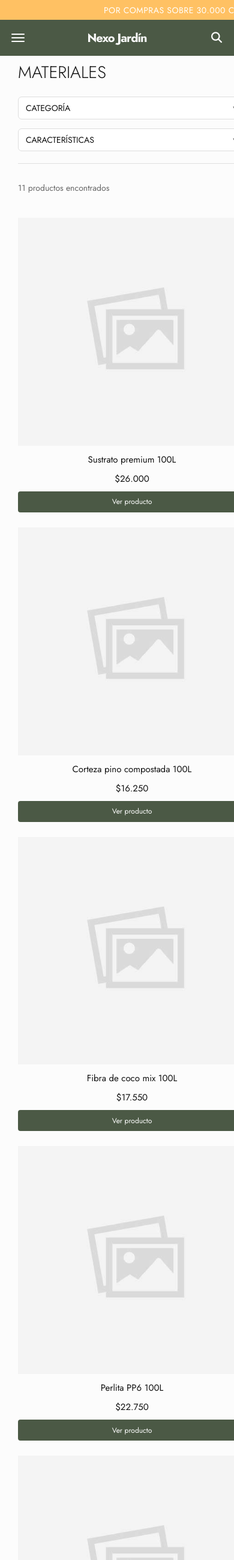
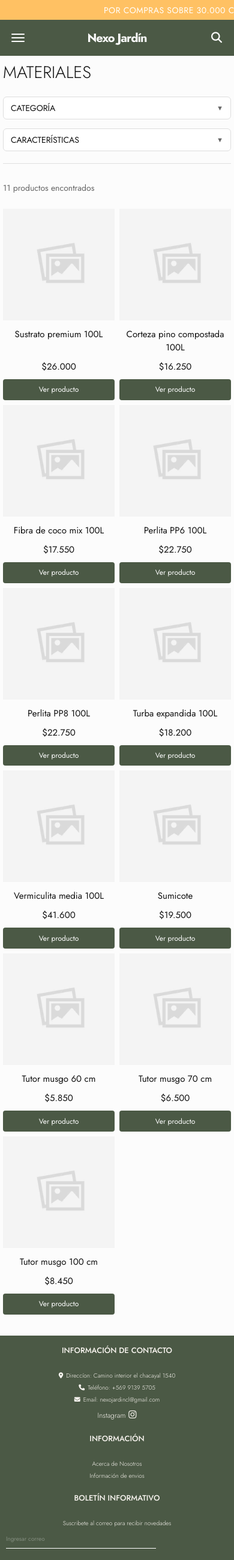
Before and after one commit to JustinM2003/NexoJardin, a Django app: page /materiales/ in a window 390 px wide. Shown: the whole page at 60% size. Run offline with Django 5.2, Linux system fonts and the light colour scheme; data comes from the database, SQL or seed files in the repository.

Commit message:
productos responsive

```diff
--- a/static/css/productos.css
+++ b/static/css/productos.css
@@ -6,9 +6,33 @@
 .productos-container {
     max-width: 120rem;
     margin: 0 auto;
-    padding: 0 1.5rem;
+    padding: 0; /* Sin padding horizontal, usa el del main container */
     min-height: 500px; /* Altura mínima para evitar cambios de layout */
+    width: 100%; /* Usa todo el ancho disponible */
+    box-sizing: border-box; /* Incluye cualquier padding/border en el cálculo del ancho */
 }
+
+/* Responsive para productos-container */
+@media (max-width: 768px) {
+    .productos-container {
+        max-width: 100%;
+        width: 100%;
+        margin: 0;
+        overflow-x: hidden; /* Evita scroll horizontal */
+    }
+}
+
+@media (max-width: 480px) {
+    .productos-container {
+        max-width: 100%;
+        width: 100%;
+        margin: 0;
+        padding: 0;
+        overflow-x: hidden; /* Evita scroll horizontal */
+    }
+}
+
+/* Responsive para contenedor principal - Solo márgenes específicos si es necesario */
 
 /* Header horizontal con título y filtros */
 .header-productos {
@@ -220,7 +244,8 @@
     align-items: center;
     text-align: center;
     min-height: 450px; /* Misma altura que tarjetas normales */
-    width: 379.98px; /* Mismo ancho que tarjetas normales */
+    width: 100%; /* Responsivo */
+    max-width: 379.98px; /* Mismo ancho máximo que tarjetas normales */
 }
 
 .producto-card-transparente.invisible {
@@ -239,16 +264,96 @@
 
 @media (max-width: 600px) {
     .grid-productos {
-        grid-template-columns: 1fr;
+        grid-template-columns: repeat(2, 1fr);
+        gap: 1rem;
+        padding: 1rem 0;
+        margin-top: 1rem;
+        margin-bottom: 3rem;
+        width: 100%;
+        box-sizing: border-box;
+    }
+
+    .producto-imagen-container {
+        width: 100%;
+        height: auto;
+        aspect-ratio: 1;
+        max-width: none; /* Sin límite máximo en móvil */
+    }
+
+    .producto-card {
+        width: 100%;
+        max-width: none; /* Sin límite máximo en móvil */
+        box-sizing: border-box;
     }
 
     .producto-card-transparente {
-        min-height: 400px;
+        min-height: 300px;
+        width: 100%;
+        max-width: none; /* Sin límite máximo en móvil */
     }
 
     .mensaje-no-productos p {
         font-size: 1.3rem;
         padding: 0 1rem;
+    }
+
+    .producto-nombre {
+        font-size: 1.1rem;
+        padding-top: 0.6rem;
+    }
+
+    .producto-precio {
+        font-size: 1.1rem;
+        padding-top: 0.4rem;
+    }
+
+    .btn-ver-producto {
+        font-size: 0.9rem;
+        padding: 0.5em 0;
+        margin-top: 0.6rem;
+    }
+
+    .btn-destacado {
+        width: 32px;
+        height: 32px;
+        font-size: 1.2rem;
+        top: 6px;
+        right: 6px;
+    }
+}
+
+@media (max-width: 480px) {
+    .grid-productos {
+        gap: 0.8rem;
+        padding: 0.5rem 0;
+        grid-template-columns: repeat(2, 1fr); /* Mantener 2 columnas */
+        width: 100%;
+    }
+
+    .producto-imagen-container {
+        width: 100%;
+        max-width: none;
+    }
+
+    .producto-card {
+        width: 100%;
+        max-width: none;
+    }
+
+    .producto-nombre {
+        font-size: 1rem;
+        padding-top: 0.5rem;
+    }
+
+    .producto-precio {
+        font-size: 1rem;
+        padding-top: 0.3rem;
+    }
+
+    .btn-ver-producto {
+        font-size: 0.85rem;
+        padding: 0.4em 0;
+        margin-top: 0.5rem;
     }
 }
 
@@ -259,16 +364,20 @@
     height: 100%;
     align-items: center;
     text-align: center;
+    width: 100%; /* Responsivo */
+    max-width: 379.98px; /* Máximo en desktop */
+    box-sizing: border-box;
 }
 
 /* Contenedor de imagen con posición relativa para la estrella */
 .producto-imagen-container {
     position: relative;
     display: inline-block;
-    width: 379.98px;
-    height: 379.98px;
+    width: 100%;
+    aspect-ratio: 1; /* Mantiene proporción cuadrada */
     overflow: hidden; /* Para que el zoom de la imagen no se salga del contenedor */
     background: #f3f3f3;
+    max-width: 379.98px; /* Máximo en desktop */
 }
 
 /* Botón de estrella destacado */
--- a/static/css/style.css
+++ b/static/css/style.css
@@ -50,6 +50,23 @@ html{
     max-width: 120rem;
     margin: 0 auto;
     padding: 0 1.5rem;
+    width: 100%; /* Asegura que use el ancho completo disponible */
+    box-sizing: border-box; /* Incluye padding en el cálculo del ancho */
+}
+
+/* Responsive para container principal */
+@media (max-width: 768px) {
+    .container {
+        padding: 0 1rem;
+        max-width: 100%; /* Usa todo el ancho disponible en tablets */
+    }
+}
+
+@media (max-width: 480px) {
+    .container {
+        padding: 0 0.5rem;
+        max-width: 100%; /* Usa todo el ancho disponible en móvil */
+    }
 }
 
 /************************/
@@ -831,7 +848,8 @@ header {
     padding: 0.3rem 0 0.8rem;
     color: white;
     display: block;
-    margin: 0.8rem auto 2rem auto;
+    margin-bottom: 2rem;
+    margin-top: 0.8rem;
     width: 80%;
     max-width: 250px;
     font-family: inherit;
@@ -854,8 +872,6 @@ header {
     font-family: inherit;
     cursor: pointer;
     transition: background-color 0.3s ease;
-    display: block;
-    margin: 0 auto;
 }
 
 .content button:hover {
@@ -902,12 +918,6 @@ header {
 
     .content input {
         margin-bottom: 2rem;
-    }
-
-    .content input {
-        margin-bottom: 2rem;
-        width: 90%;
-        max-width: 280px;
     }
 
     .content button {
```
